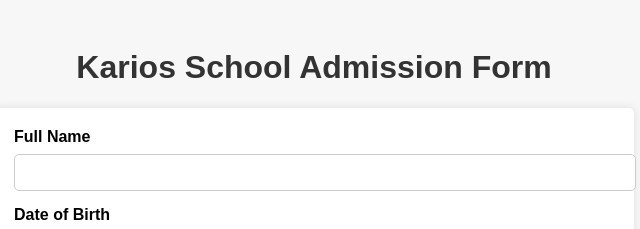
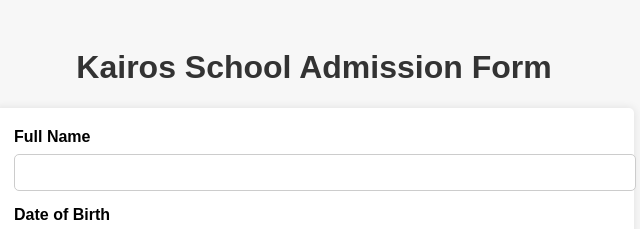
Before and after one commit to Yungzkremz/Form.github.io, a plain HTML site: page index.html in a window 1280 px wide. Shown: the top 229 px of the page, 326-966 px from the left. Drawn offline with Linux system fonts and the light colour scheme.

Commit message:
Update index.html

```diff
--- a/index.html
+++ b/index.html
@@ -56,7 +56,7 @@
     </style>
 </head>
 <body>
-    <h1>Karios School Admission Form</h1>
+    <h1>Kairos School Admission Form</h1>
 
     <form id="admissionForm">
         <label for="fullname">Full Name</label>
```
